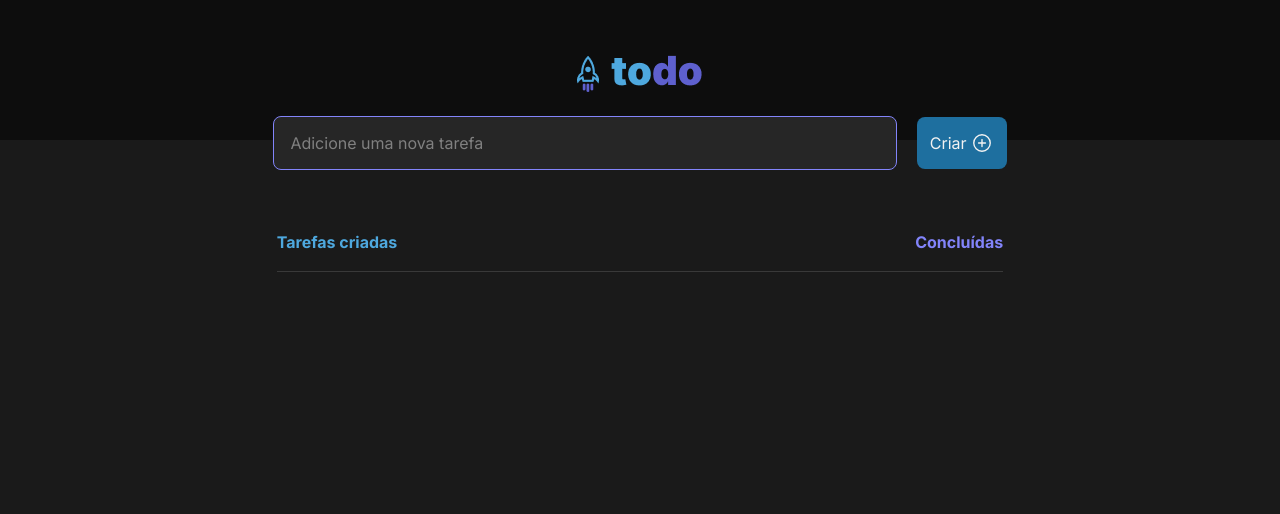
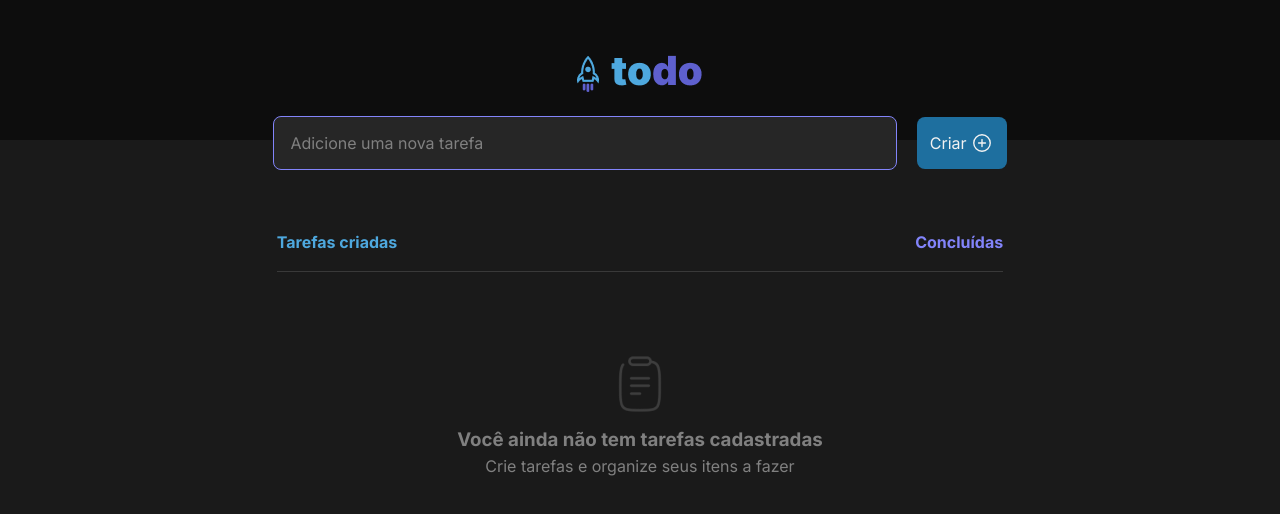
Before and after one commit to Heltonphg/todo-list, a React (Vite) app: page / in a window 1280 px wide. Shown: the top 514 px of the page. Built offline with nearby package versions, Linux system fonts and the light colour scheme.

Commit message:
refactor(main): top empty list

```diff
--- a/src/components/EmptyTodo/styles.ts
+++ b/src/components/EmptyTodo/styles.ts
@@ -6,7 +6,7 @@ export const Container = styled.div`
 
   align-items: center;
 
-  margin-top: 6rem;
+  margin-top: 4rem;
 `
 
 export const Image = styled.img`
--- a/src/components/ListTodo/index.tsx
+++ b/src/components/ListTodo/index.tsx
@@ -1,3 +1,4 @@
+import { EmptyTodo } from '../EmptyTodo'
 import { Line } from '../Line'
 import { Container, Content, HeaderList, LabelCreateText, LabelDoneText } from './styles'
 
@@ -11,6 +12,8 @@ export const ListTodo: React.FC = () => {
         </HeaderList>
 
         <Line />
+
+        <EmptyTodo />
       </Content>
     </Container>
   )
```
